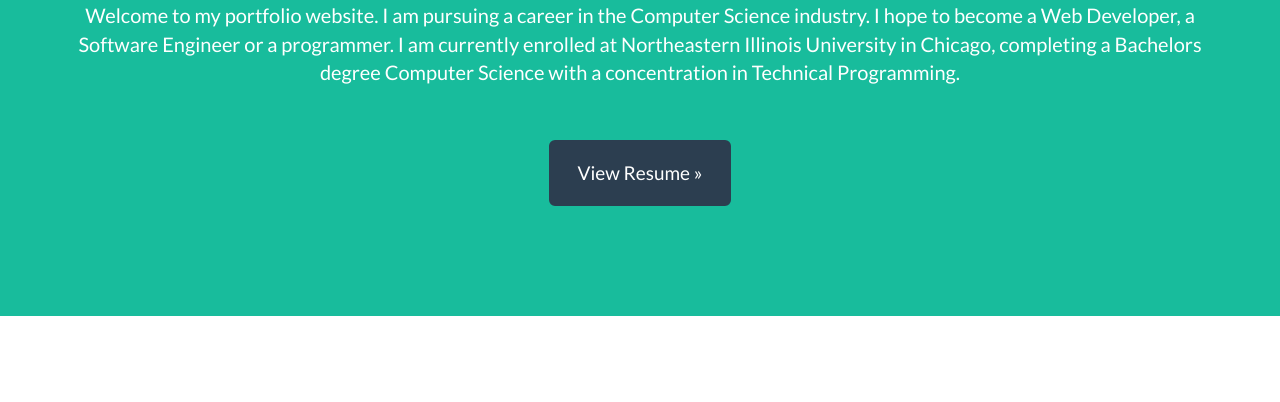
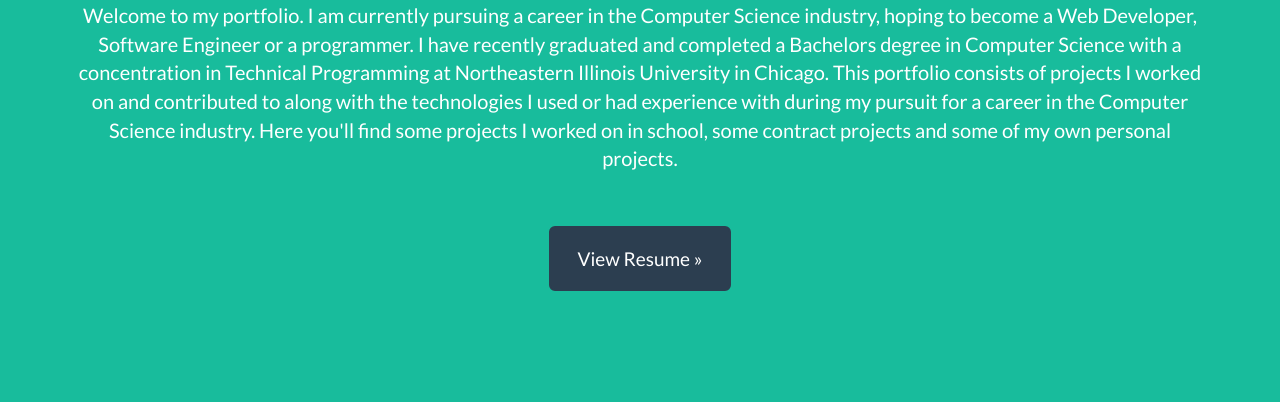
Before and after one commit to meeks16/meeks16.github.io, a plain HTML site: page index.html in a window 1280 px wide. Shown: the part 398-800 px from the top of the page. Drawn offline with nearby package versions, Linux system fonts and the light colour scheme.

Commit message:
Updated Intro

```diff
--- a/index.html
+++ b/index.html
@@ -80,11 +80,13 @@
                         <hr class="star-light">
                         <span class="skills">Web Developer - Software Engineer - Programmer</span>
                         <p>
-							Welcome to my portfolio website.  I am pursuing a career in the
-							Computer Science industry.  I hope to become a Web Developer, a
-							Software Engineer or a programmer.  I am currently enrolled at
-							Northeastern Illinois University in Chicago, completing a Bachelors
-							degree Computer Science with a concentration in Technical Programming.
+							Welcome to my portfolio.  I am currently pursuing a career in the Computer Science industry,
+							hoping to become a Web Developer, Software Engineer or a programmer.  I have recently graduated
+							and completed a Bachelors degree in Computer Science with a concentration in Technical Programming
+							at Northeastern Illinois University in Chicago. This portfolio consists of projects I worked on
+							and contributed to along with the technologies I used or had experience with during my pursuit
+							for a career in the Computer Science industry.  Here you'll find some projects I worked on in
+							school, some contract projects and some of my own personal projects.
 	    				</p>
 	    				</br></br>
 						<p><a class="btn btn-primary btn-lg" href="#portfolioModalResume" class="portfolio-link" data-toggle="modal">
```
